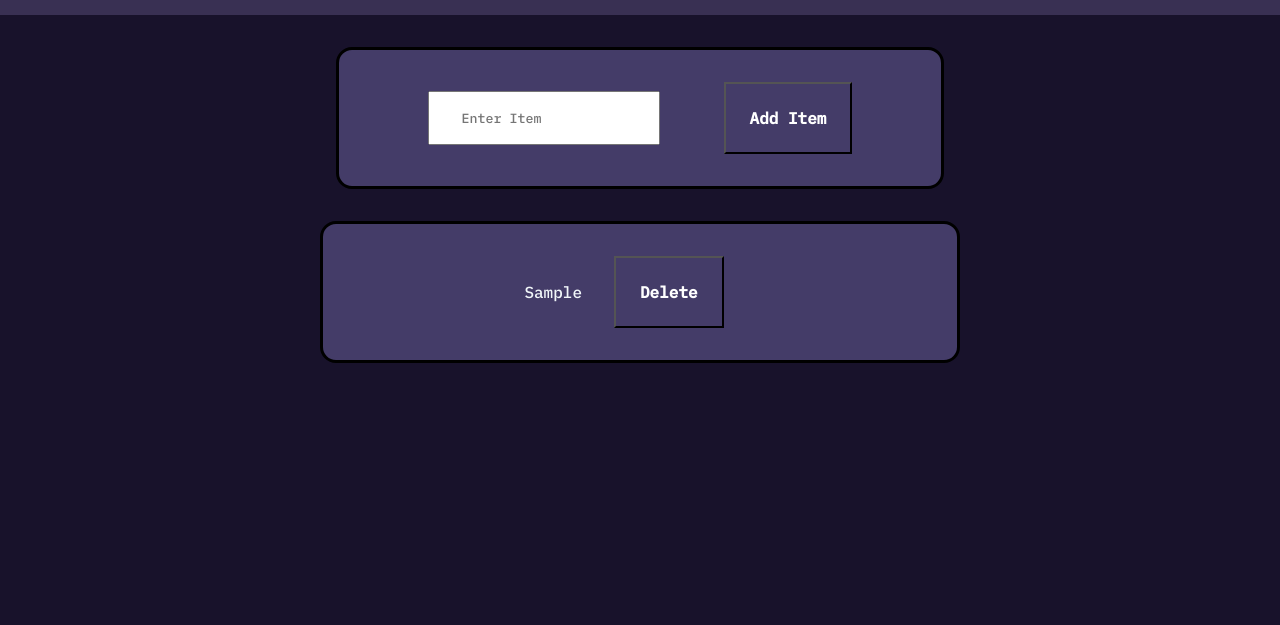
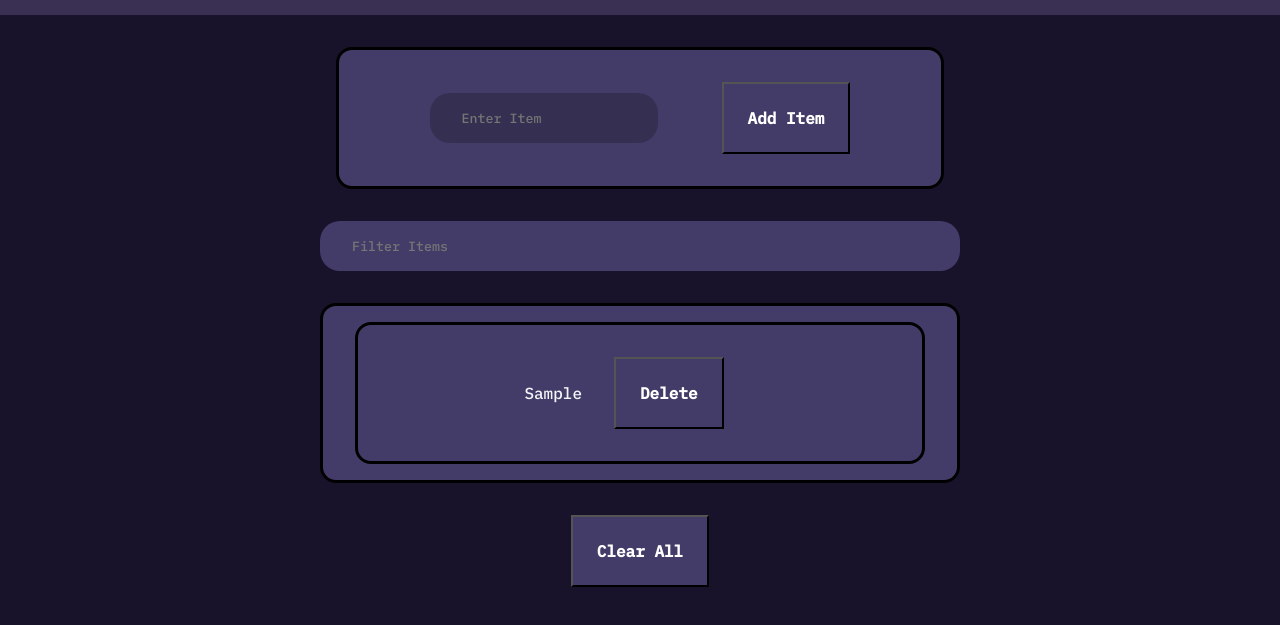
Before and after one commit to nayan-dey/Shopping-List, a plain HTML site: page index.html in a window 1280 px wide. Both pictures are taken after typing "Sample" into the empty fields and a click on the button "Add Item". Shown: the part 81-706 px from the top of the page. Drawn offline with Linux system fonts and the light colour scheme.

Commit message:
version 3
added clear all button and also clicking on the delete buttons of the items will delete the clicked item from the list also added filer search but functionalities of this will be added in the next update

```diff
--- a/app.js
+++ b/app.js
@@ -1,8 +1,11 @@
 const inputBox = document.getElementById("Input-box");
 const submitBtn = document.getElementById("btn");
 const inputForm = document.getElementById("Input-form");
-const itemList = document.querySelector(".item-list");
+const listItems = document.querySelector(".list-items");
 const deleted = document.querySelector(".delete");
+const clear = document.querySelector(".clear-btn");
+const filter = document.querySelector(".filter");
+const main = document.querySelector("main");
 function addItem(e) {
   e.preventDefault();
   const inputValue = inputBox.value;
@@ -10,24 +13,50 @@ function addItem(e) {
     alert("Write something first");
     return;
   }
-  const mainDiv = document.createElement("div");
-  mainDiv.classList.add("list-items");
-  const innerDiv = document.createElement("div");
-  innerDiv.className = "items";
-  const btn = document.createElement("button");
-  btn.className = "btn delete";
-  innerDiv.appendChild(document.createTextNode(inputValue));
+  const li = document.createElement("li");
+  li.className = "items";
+  const btn = createButton("btn delete");
+  li.appendChild(document.createTextNode(inputValue));
   btn.appendChild(document.createTextNode("Delete"));
+  li.appendChild(btn);
+  listItems.appendChild(li);
 
-  mainDiv.appendChild(innerDiv);
-  mainDiv.appendChild(btn);
-  itemList.appendChild(mainDiv);
   // mainDiv.innerHTML = `<div class="items">${inputValue}</div><button class="btn delete">Delete</button>`;
   // itemList.appendChild(mainDiv);
   inputBox.value = "";
+  clearAllHide();
+}
+function createButton(classes) {
+  const btn = document.createElement("button");
+  btn.className = classes;
+  return btn;
+}
+function removeItem(e) {
+  if (e.target.classList.contains("delete")) {
+    e.target.parentElement.remove();
+    clearAllHide();
+  }
+}
+function clearAll() {
+  listItems.innerHTML = "";
+  clearAllHide();
+}
+function clearAllHide() {
+  const li = document.querySelectorAll("li");
+  if (li.length === 0) {
+    clear.style.display = "none";
+    filter.style.display = "none";
+  } else {
+    clear.style.display = "block";
+    filter.style.display = "block";
+  }
 }
 
 inputForm.addEventListener("submit", addItem);
+listItems.addEventListener("click", removeItem);
+clear.addEventListener("click", clearAll);
+clearAllHide();
+
 // submitBtn.addEventListener("click", (e) => {
 //   e.preventDefault();
 //   console.log("clicked");
--- a/index.html
+++ b/index.html
@@ -27,7 +27,16 @@
             </div>
           </form>
         </div>
-        <div class="item-list"></div>
+        <div class="filter">
+          <input
+            type="text"
+            class="input-box"
+            id="filter"
+            placeholder="Filter Items"
+          />
+        </div>
+        <ul class="list-items"></ul>
+        <button class="clear-btn btn">Clear All</button>
       </main>
     </div>
     <script src="app.js"></script>
--- a/style.css
+++ b/style.css
@@ -45,6 +45,10 @@ body {
 }
 .input-box {
   padding: 1rem 2rem;
+  background-color: #352f52;
+  color: #f1f6f9;
+  border-radius: 20px;
+  border: #393053;
 }
 .btn {
   margin: 2rem;
@@ -64,4 +68,33 @@ body {
   width: 50%;
   margin: auto;
   border-radius: 1rem;
+  list-style: none;
+  flex-direction: column;
 }
+.items {
+  background-color: #443c68;
+  display: flex;
+  justify-content: center;
+  align-items: center;
+  border: solid black;
+  width: 90%;
+  margin: auto;
+  margin-top: 1rem;
+  margin-bottom: 1rem;
+  border-radius: 1rem;
+}
+.clear-btn {
+  margin: auto;
+  margin-top: 2rem;
+}
+.filter {
+  margin: auto;
+  margin-bottom: 2rem;
+}
+.filter input {
+  width: 50%;
+  background-color: #443c68;
+  color: #f1f6f9;
+  border-radius: 20px;
+  border: #393053;
+}
```
